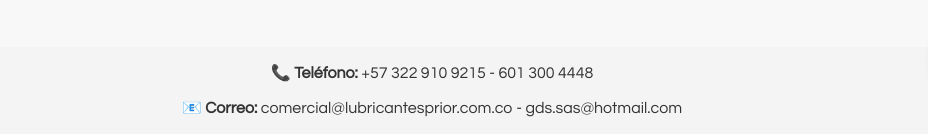
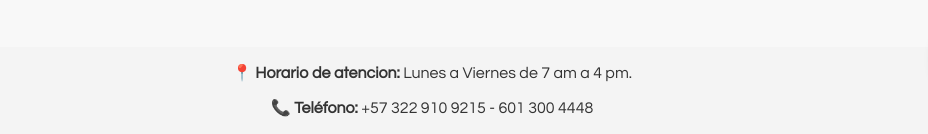
Before and after one commit to johannsoto/WebPage-LubricantesPrior, a plain HTML site: page contacto.html in a window 1280 px wide. Shown: the part 651-785 px from the top of the page, 208-1136 px from the left. Drawn offline with nearby package versions, Linux system fonts and the light colour scheme.

Commit message:
Update contacto.html
se agrego horario de atencion

```diff
--- a/contacto.html
+++ b/contacto.html
@@ -50,6 +50,7 @@
         </section>
 
         <section class="contact-info">
+            <p><strong>📍 Horario de atencion:</strong> Lunes a Viernes de 7 am a 4 pm.</p>
             <p><strong>📞 Teléfono:</strong> +57 322 910 9215 - 601 300 4448</p>
             <p><strong>📧 Correo:</strong> comercial@lubricantesprior.com.co - gds.sas@hotmail.com</p>
             <div class="social-icons">
```
